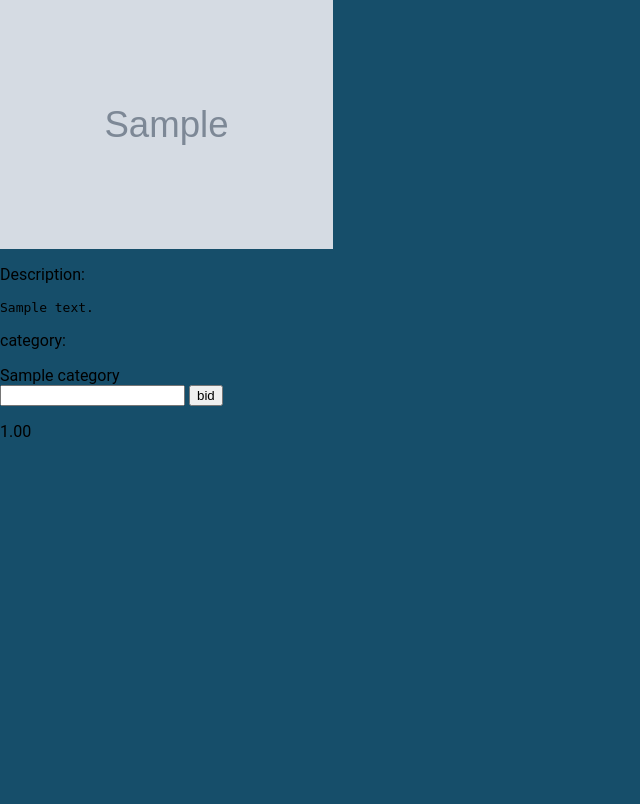
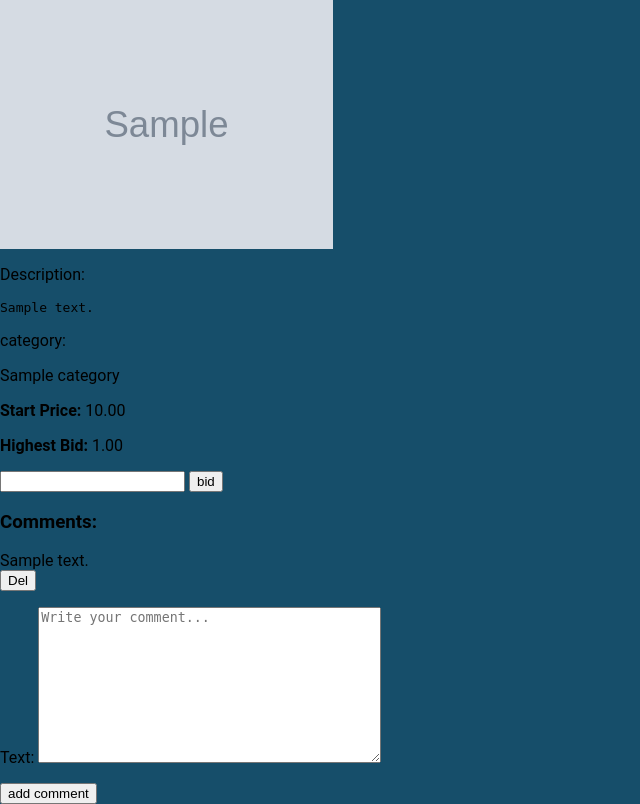
Before and after one commit to MjDamo/Commerce-CS50, a Django app: page /listing/1/ in a window 1280 px wide. Shown: the part 211-1015 px from the top of the page, without its empty margins (0-640 px from the left). Before the commit the page ends 648 px from the top, so only its background shows below. Run offline with Django 3.2, Linux system fonts and the light colour scheme; a user stored in the database is signed in; tables that the repository leaves empty hold one stand-in row (values such as "Sample post"); grey boxes marked "Sample" are stand-in pictures.

Commit message:
add comment

```diff
--- a/auctions/forms.py
+++ b/auctions/forms.py
@@ -36,9 +36,6 @@ class CommentForm(forms.ModelForm):
         widgets = {
             'text': forms.Textarea(attrs={'class': 'form-control', 'placeholder': "Write your comment..."})
         }
-        labels = {
-            'comment': "Comment"
-        }
 
 
 class BidForm(forms.ModelForm):
--- a/auctions/models.py
+++ b/auctions/models.py
@@ -35,19 +35,20 @@ class Listing(models.Model):
         Category, on_delete=models.SET_NULL, related_name="category", null=True
     )
     WatchList = models.ManyToManyField(User, null=True, blank=True, related_name='user_watch')
+    comments = models.ManyToManyField('Comment', blank=True, related_name='item_comment')
 
     def __str__(self):
         return f"{self.title}, {self.auther}, {self.category}, {self.WatchList}"
 
 
 class Comment(models.Model):
-    auther = models.ForeignKey(User, on_delete=models.SET_NULL, blank=True, null=True)
-    item = models.ForeignKey(Listing, on_delete=models.CASCADE, null=True, blank=True, related_name='item_comment')
+    auther = models.ForeignKey(User, on_delete=models.CASCADE, null=True, blank=True, related_name='user_comment')
+    item = models.ForeignKey(Listing, on_delete=models.CASCADE, related_name='item_comment')
     text = models.TextField(max_length=1000)
     publish = models.DateTimeField(auto_now_add=True)
 
     def __str__(self):
-        return f"Write by: {Comment.auther.username} {self.text}"
+        return f"Write by: {Comment.auther.username} {self.text}{self.item.title}"
 
 
 class Bid(models.Model):
--- a/auctions/templates/auctions/detail.html
+++ b/auctions/templates/auctions/detail.html
@@ -29,6 +29,8 @@
 {#            <input type="submit" value="ADD...">#}
 {#        </form>#}
 {#    {% endif %}#}
+    <p><strong>Start Price: </strong>{{ item.price }}</p>
+    <p><strong>Highest Bid: </strong>{{ last_bid.bid }}</p>
     <form action="{% url 'bid_place' item.pk %}" method="post">
     {% csrf_token %}
         {% if massage %}
@@ -37,6 +39,26 @@
         <input type="number" name="bid_in" id="bid_in" required>
         <button type="submit">bid</button>
     </form>
-    <p>{{ last_bid.bid }}</p>
+    <h3>Comments:</h3>
+    {% if comments %}
+    	{% for comment in comments %}
+    		{{ comment.text }}
+            {% if  comment.auther == user %}
+                <form action="{% url 'comment_del' comment.pk %}" method="post">
+                {% csrf_token %}
+                    <button type="submit">Del</button>
+                </form>
+            {% endif %}
+    	{% endfor %}
+    {% else %}
+        <p>Noting here...</p>
+    {% endif %}
+    <form action="{% url 'list_detail' item.pk %}" method="post">
+    {% csrf_token %}
+    {{ com_form.as_p }}
+        <button type="submit">add comment</button>
+    </form>
+
+
 
 {% endblock %}
--- a/auctions/urls.py
+++ b/auctions/urls.py
@@ -9,6 +9,7 @@ urlpatterns = [
     path("register", views.register, name="register"),
     path("listing", views.listing, name="listing"),
     path('listing/<int:list_id>/', views.list_detail, name='list_detail'),
+    path('listing/<int:com_id>/del_comment/', views.comment_del, name='comment_del'),
     path('listing/<int:list_id>/add', views.add_watch, name='add_watch'),
     path('listing/<int:list_id>/rm', views.rm_watch, name='rm_watch'),
     path('listing/<int:list_id>/bid', views.bid_place, name='bid_place'),
--- a/auctions/views.py
+++ b/auctions/views.py
@@ -147,7 +147,7 @@ def bid_place(request, list_id):
 
 def list_detail(request, list_id):
     item = get_object_or_404(Listing, pk=list_id)
-    comments = Comment.objects.filter(item=item)
+    comments = item.item_comment.all()
     watch = Watchlist.objects.filter(user=request.user, item=item)
     try:
         last_bid = Bid.objects.filter(item_bid=item).order_by('-bid_date').first()
@@ -160,24 +160,25 @@ def list_detail(request, list_id):
             win = True
 
     if request.method == 'POST':
-        form = CommentForm(request.POST)
-        if form.is_valid():
-            comments = form.save(commit=False)
-            comments.item = item
-            comments.auther = user
-            comments.save()
+        com_form = CommentForm(request.POST)
+        if com_form.is_valid():
+            com = com_form.save(commit=False)
+            com.item = item
+            com.auther = user
+            com.save()
             return redirect('list_detail', list_id=item.pk)
         else:
-            comment = CommentForm()
+            comment_form = CommentForm()
     else:
-        comment = CommentForm()
+        comment_form = CommentForm()
 
     contex = {
         "item": item,
+        'user': request.user,
         'comments': comments,
-        'comment': comment,
+        'comment': comment_form,
+        'com_form': CommentForm(),
         'last_bid': last_bid,
-        # 'bid_form': BidForm(),
         'win': win,
         'watch': watch
     }
@@ -189,6 +190,7 @@ def comment_del(request, com_id):
     comment = get_object_or_404(Comment, pk=com_id)
     if comment.auther == request.user:
         comment.delete()
+    # return HttpResponseRedirect(reverse('list_detail', args=[comment.item.pk]))
     return redirect('list_detail', list_id=comment.item.pk)
 
 
```
Also changed, not shown: auctions/migrations/0015_listing_comments.py (added), auctions/migrations/0016_alter_comment_auther_alter_comment_item.py (added).
